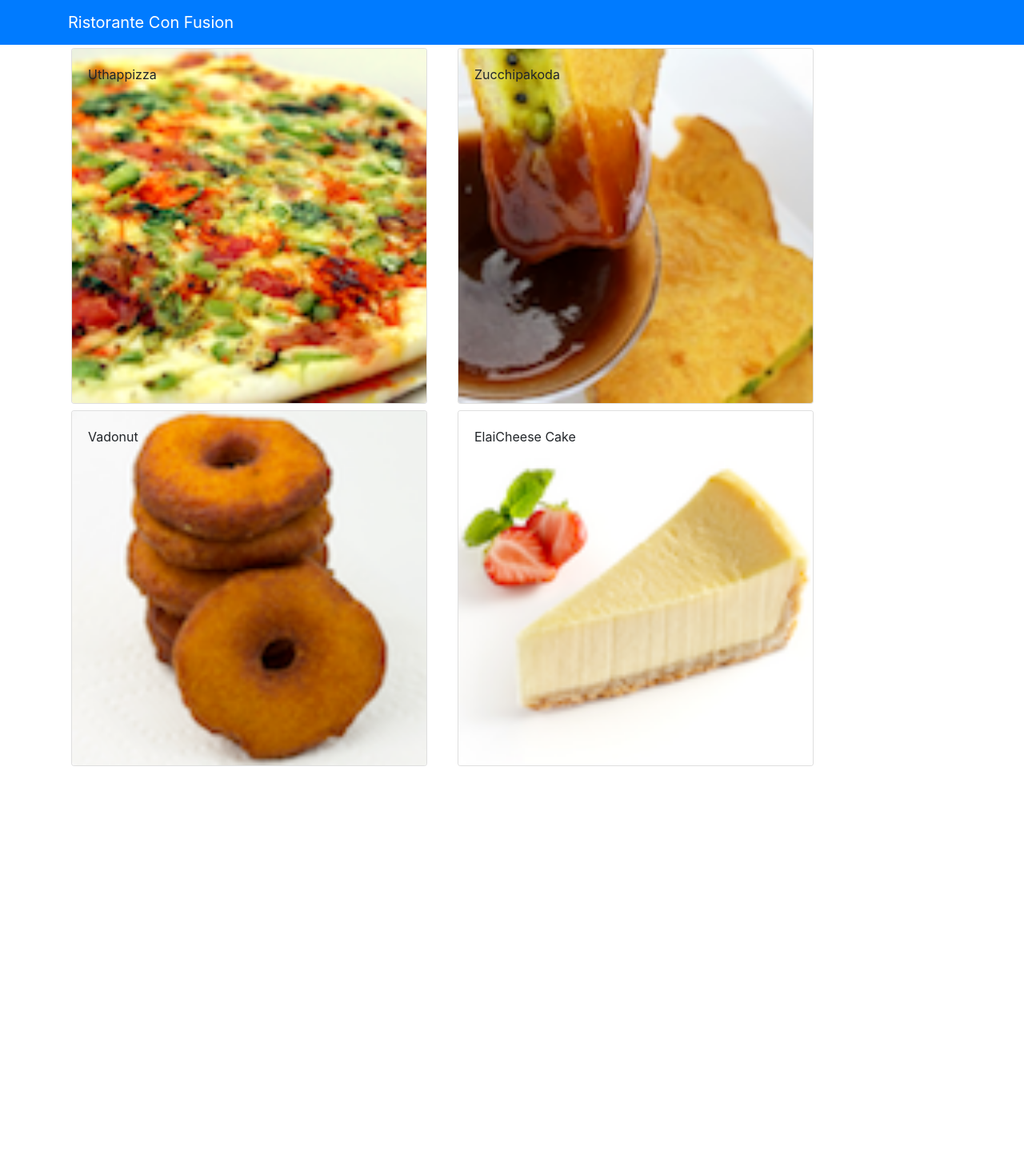
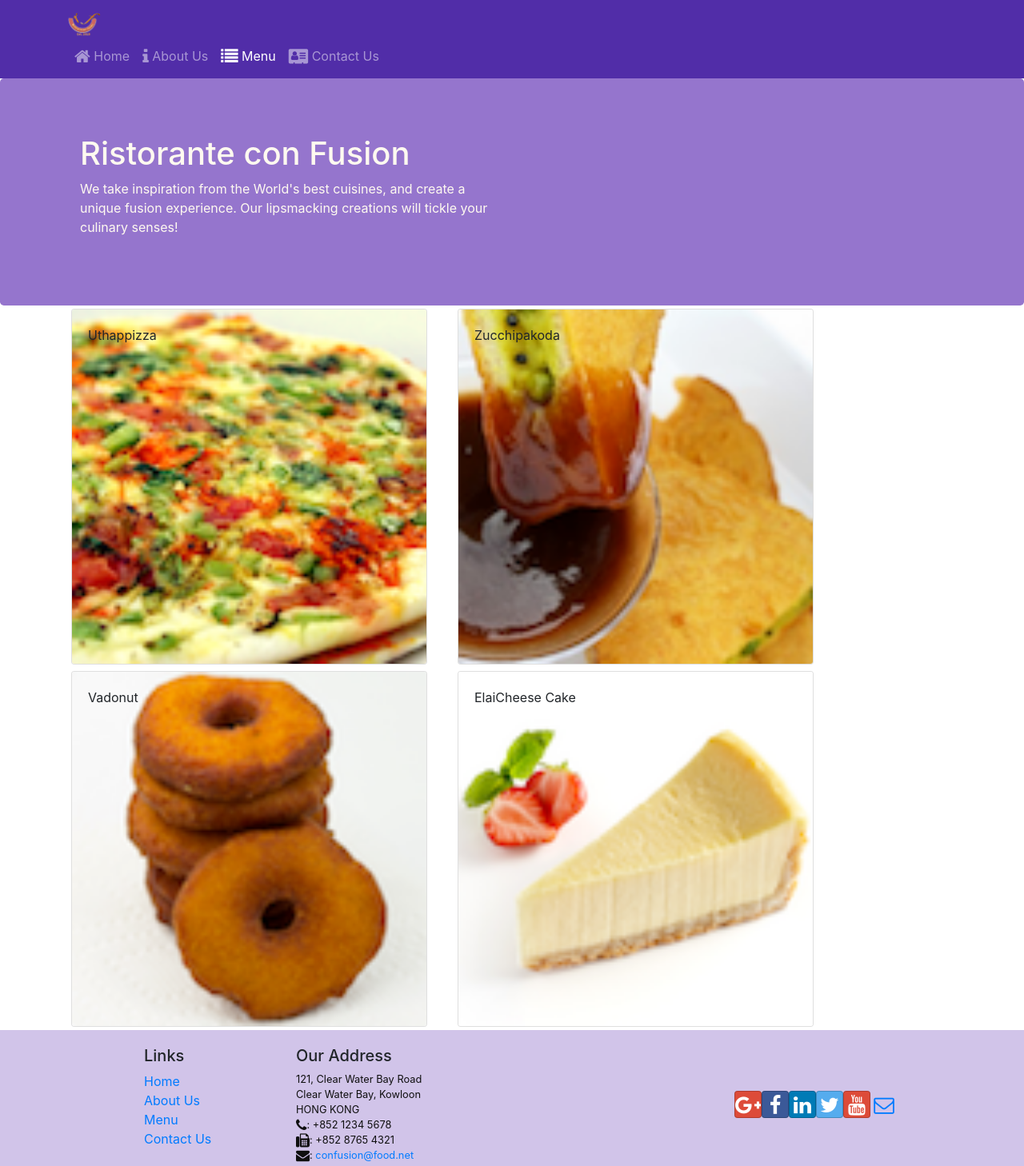
Before and after one commit to yerle89/front-end-react-hong-kong, a React (Create React App) app in the folder confusion/: page /menu in a window 1280 px wide. Shown: the top 1458 px of the page at 80% size. Before the commit the page ends 962 px from the top, so only its background shows below. Built offline with nearby package versions, Linux system fonts and the light colour scheme.

Commit message:
React Router - Collapse - Navbar

```diff
--- a/confusion/package.json
+++ b/confusion/package.json
@@ -7,9 +7,13 @@
     "@testing-library/react": "^13.4.0",
     "@testing-library/user-event": "^13.5.0",
     "bootstrap": "^4.0.0",
+    "bootstrap-social": "^5.1.1",
+    "font-awesome": "^4.7.0",
     "react": "^18.2.0",
+    "react-bootstrap": "^2.5.0",
     "react-dom": "^18.2.0",
     "react-popper": "^2.3.0",
+    "react-router-dom": "^4.2.2",
     "react-scripts": "5.0.1",
     "reactstrap": "^9.1.4",
     "web-vitals": "^2.1.4"
--- a/confusion/src/App.css
+++ b/confusion/src/App.css
@@ -12,7 +12,9 @@
     animation: App-logo-spin infinite 20s linear;
   }
 }
-
+.hola {
+  position: fixed;
+}
 .App-header {
   background-color: #282c34;
   min-height: 100vh;
@@ -36,3 +38,37 @@
     transform: rotate(360deg);
   }
 }
+
+.row-header{
+  margin:0px auto;
+  padding:0px auto;
+}
+
+.row-content {
+  margin:0px auto;
+  padding: 50px 0px 50px 0px;
+  border-bottom: 1px ridge;
+  min-height:400px;
+}
+
+.footer{
+  background-color: #D1C4E9;
+  margin:0px auto;
+  padding: 20px 0px 20px 0px;
+}
+.jumbotron {
+  padding:70px 30px 70px 30px;
+  margin:0px auto;
+  background: #9575CD ;
+  color:floralwhite;
+}
+
+address{
+  font-size:80%;
+  margin:0px;
+  color:#0f0f0f;
+}
+
+.navbar-dark {
+  background-color: #512DA8;
+}
--- a/confusion/src/App.js
+++ b/confusion/src/App.js
@@ -1,14 +1,17 @@
 import React, {Component} from 'react';
 import './App.css';
 import Main from './components/MainComponent';
+import { BrowserRouter } from 'react-router-dom';
 
 class App extends Component {
 
   render() {
     return (
-      <div className="App">
-        <Main />
-      </div>
+      <BrowserRouter>
+        <div className="App">
+          <Main />
+        </div>
+      </BrowserRouter>
     );
   }
 }
--- a/confusion/src/components/DishdetailComponent.js
+++ b/confusion/src/components/DishdetailComponent.js
@@ -1,5 +1,5 @@
 import { Card, CardImg, CardText, CardBody, CardTitle } from 'reactstrap';
-import React, { Component } from 'react';
+import React from 'react';
 
 
   /*
--- /dev/null
+++ b/confusion/src/components/FooterComponent.js
@@ -0,0 +1,51 @@
+import React from 'react';
+import { Link } from 'react-router-dom';
+
+function Footer(props) {
+    return(
+    <div className="footer">
+        <div className="container">
+            <div className="row justify-content-center">
+                <div className="col-4 offset-1 col-sm-2">
+                    <h5>Links</h5>
+                    <ul className="list-unstyled">
+                      <li><Link to='/home'>Home</Link></li>
+                      <li><Link to='/aboutus'>About Us</Link></li>
+                      <li><Link to='/menu'>Menu</Link></li>
+                      <li><Link to='/contactus'>Contact Us</Link></li>
+                    </ul>
+                </div>
+                <div className="col-7 col-sm-5">
+                    <h5>Our Address</h5>
+                    <address>
+		              121, Clear Water Bay Road<br />
+		              Clear Water Bay, Kowloon<br />
+		              HONG KONG<br />
+		              <i className="fa fa-phone fa-lg"></i>: +852 1234 5678<br />
+		              <i className="fa fa-fax fa-lg"></i>: +852 8765 4321<br />
+		              <i className="fa fa-envelope fa-lg"></i>: <a href="mailto:confusion@food.net">
+                         confusion@food.net</a>
+                    </address>
+                </div>
+                <div className="col-12 col-sm-4 align-self-center">
+                    <div className="text-center">
+                        <a className="btn btn-social-icon btn-google" href="http://google.com/+"><i className="fa fa-google-plus"></i></a>
+                        <a className="btn btn-social-icon btn-facebook" href="http://www.facebook.com/profile.php?id="><i className="fa fa-facebook"></i></a>
+                        <a className="btn btn-social-icon btn-linkedin" href="http://www.linkedin.com/in/"><i className="fa fa-linkedin"></i></a>
+                        <a className="btn btn-social-icon btn-twitter" href="http://twitter.com/"><i className="fa fa-twitter"></i></a>
+                        <a className="btn btn-social-icon btn-google" href="http://youtube.com/"><i className="fa fa-youtube"></i></a>
+                        <a className="btn btn-social-icon" href="mailto:"><i className="fa fa-envelope-o"></i></a>
+                    </div>
+                </div>
+            </div>
+            <div className="row justify-content-center">
+                <div className="col-auto">
+                    <p>© Copyright 2018 Ristorante Con Fusion</p>
+                </div>
+            </div>
+        </div>
+    </div>
+    )
+}
+
+export default Footer;
--- /dev/null
+++ b/confusion/src/components/HeaderComponent.js
@@ -0,0 +1,63 @@
+import React, { Component } from "react";
+//Jumbotron
+import { Nav, Navbar, NavbarBrand, NavbarToggler, Collapse, NavItem } from 'reactstrap';
+import { NavLink } from 'react-router-dom';
+
+
+class Header extends Component {
+  constructor(props) {
+      super(props);
+
+      this.toggleNav = this.toggleNav.bind(this);
+      this.state = {
+        isNavOpen: false
+      };
+    }
+
+    toggleNav() {
+      this.setState({
+        isNavOpen: !this.state.isNavOpen
+      });
+    }
+
+  render() {
+      return(
+        <div >
+          <Navbar dark expand="md"> {/*fixed="top">*/}
+              <div className="container">
+                  <NavbarToggler onClick={this.toggleNav} />
+                  <NavbarBrand className="mr-auto" href="/"><img src='assets/images/logo.png' height="30" width="41" alt='Ristorante Con Fusion' /></NavbarBrand>
+                  <Collapse isOpen={this.state.isNavOpen} navbar>
+                    <Nav navbar>
+                    <NavItem>
+                        <NavLink className="nav-link"  to='/home'><span className="fa fa-home fa-lg"></span> Home</NavLink>
+                    </NavItem>
+                    <NavItem>
+                        <NavLink className="nav-link" to='/aboutus'><span className="fa fa-info fa-lg"></span> About Us</NavLink>
+                    </NavItem>
+                    <NavItem>
+                        <NavLink className="nav-link"  to='/menu'><span className="fa fa-list fa-lg"></span> Menu</NavLink>
+                    </NavItem>
+                    <NavItem>
+                        <NavLink className="nav-link" to='/contactus'><span className="fa fa-address-card fa-lg"></span> Contact Us</NavLink>
+                    </NavItem>
+                    </Nav>
+                  </Collapse>
+              </div>
+          </Navbar>
+          <div className="jumbotron">
+              <div className="container">
+                  <div className="row row-header">
+                      <div className="col-12 col-sm-6">
+                          <h1>Ristorante con Fusion</h1>
+                          <p>We take inspiration from the World's best cuisines, and create a unique fusion experience. Our lipsmacking creations will tickle your culinary senses!</p>
+                      </div>
+                  </div>
+              </div>
+          </div>
+        </div>
+      );
+  }
+}
+
+export default Header;
--- /dev/null
+++ b/confusion/src/components/HomeComponent.js
@@ -0,0 +1,11 @@
+import React from 'react';
+
+function Home(props) {
+    return(
+      <div className="container">
+        <h4> Home </h4>
+      </div>
+    );
+}
+
+export default Home;
--- a/confusion/src/components/MainComponent.js
+++ b/confusion/src/components/MainComponent.js
@@ -1,8 +1,11 @@
 import React, { Component } from 'react';
-import { Navbar, NavbarBrand } from 'reactstrap';
 import Menu from './MenuComponent';
 import DishDetail from './DishdetailComponent';
 import { DISHES } from '../shared/dishes';
+import Header from './HeaderComponent';
+import Footer from './FooterComponent';
+import Home from './HomeComponent';
+import { Switch, Route, Redirect } from 'react-router-dom';
 
 class Main extends Component {
 
@@ -30,15 +33,23 @@
 
     console.log('MainComponent Comnponent render invoked');
 
+    const HomePage = () => {
+      return(
+          <Home
+          />
+      );
+    }
+
+
     return (
       <div>
-        <Navbar dark color="primary">
-          <div className="container">
-            <NavbarBrand href="/">Ristorante Con Fusion</NavbarBrand>
-          </div>
-        </Navbar>
-        <Menu dishes={this.state.dishes} onClick={(dishId) => this.onDishSelect(dishId)} />
-        <DishDetail dish={this.state.dishes.filter((dish) => dish.id === this.state.selectedDish)[0]} />
+        <Header />
+        <Switch>
+            <Route path='/home' component={HomePage} />
+            <Route exact path='/menu' component={() => <Menu dishes={this.state.dishes} />} />
+            <Redirect to="/home" />
+        </Switch>
+        <Footer />
       </div>
     );
   }
--- a/confusion/src/components/MenuComponent.jsx
+++ b/confusion/src/components/MenuComponent.js
@@ -3,7 +3,7 @@
 
     function RenderMenuItem ({dish, onClick}) {
         return (
-            <Card key={dish.id} onClick={() => onClick(dish.id)}>
+            <Card key={dish.id}>
                 <CardImg width="100%" src={dish.image} alt={dish.name} />
                 <CardImgOverlay>
                     <CardTitle>{dish.name}</CardTitle>
--- a/confusion/src/index.js
+++ b/confusion/src/index.js
@@ -2,6 +2,8 @@
 import ReactDOM from 'react-dom/client';
 import 'bootstrap/dist/css/bootstrap.min.css';
 import './index.css';
+import 'font-awesome/css/font-awesome.min.css';
+import 'bootstrap-social/bootstrap-social.css';
 import App from './App';
 import reportWebVitals from './reportWebVitals';
 
```
Also changed, not shown: 1 other file (tests, documents, lock files or other folders).
